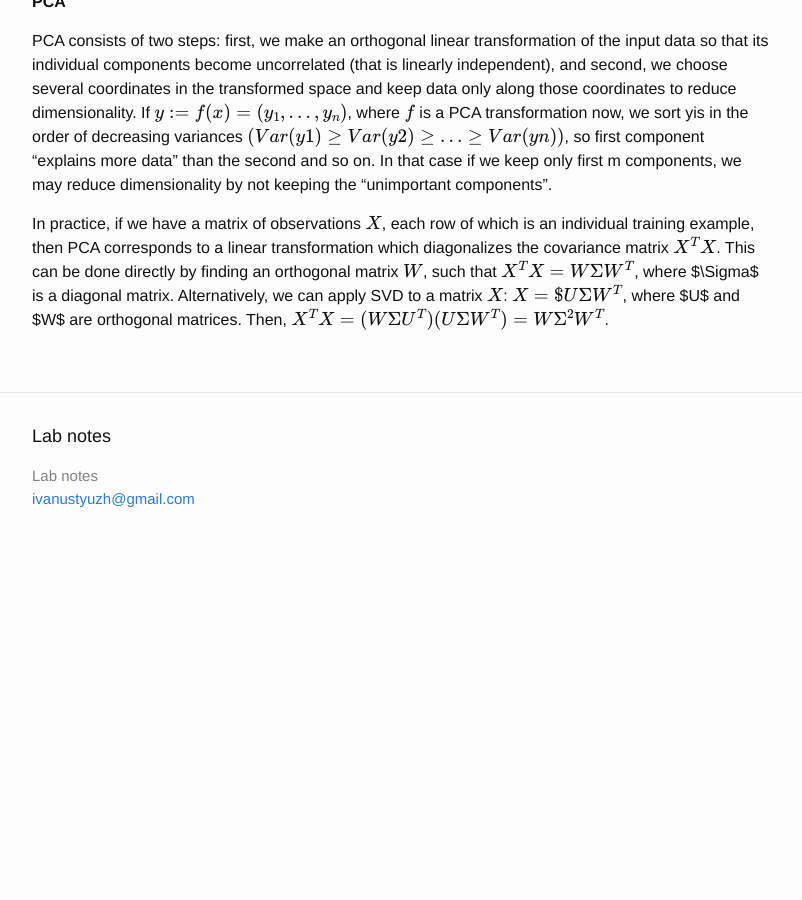
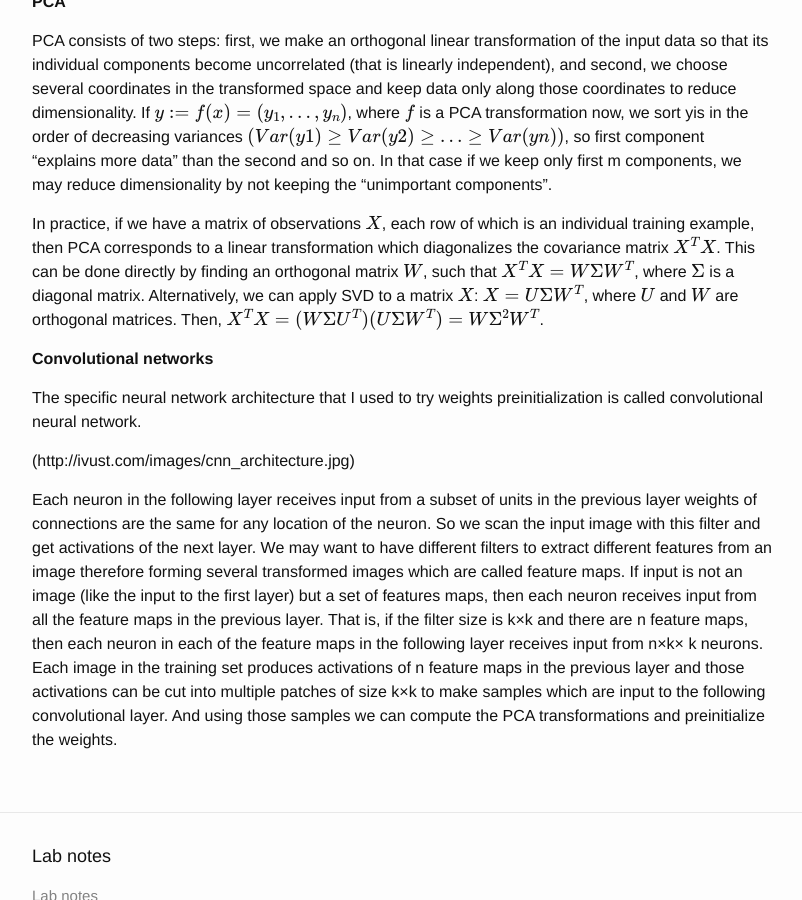
Before and after one commit to ivust/blog, a Jekyll site: the page built from _posts/2014-12-10-weights-preinitialization-in-a-convnet.md, in a window 1280 px wide and 900 px high, scrolled down 665 px. Shown: the whole window, without its empty margins (238-1040 px from the left). Built offline with Jekyll 4.4.1, drawn with Linux system fonts in a browser that asks for light colours; formulas are drawn with MathJax 3; before the commit the page ends 1235 px from its top, so only the background shows below that.

Commit message:
update post

```diff
--- a/_posts/2014-12-10-weights-preinitialization-in-a-convnet.md
+++ b/_posts/2014-12-10-weights-preinitialization-in-a-convnet.md
@@ -12,4 +12,12 @@
 
 PCA consists of two steps: first, we make an orthogonal linear transformation of the input data so that its individual components become uncorrelated (that is linearly independent), and second, we choose several coordinates in the transformed space and keep data only along those coordinates to reduce dimensionality. If $$y := f(x) = (y_1, \ldots ,y_n)$$, where $$f$$ is a PCA transformation now, we sort yis in the order of decreasing variances $$(Var(y1) \geq Var(y2) \geq \ldots \geq Var(yn))$$, so first component "explains more data" than the second and so on. In that case if we keep only first m components, we may reduce dimensionality by not keeping the "unimportant components".
 
-In practice, if we have a matrix of observations $$X$$, each row of which is an individual training example, then PCA corresponds to a linear transformation which diagonalizes the covariance matrix $$X^{T}X$$. This can be done directly by finding an orthogonal matrix $$W$$, such that $$X^{T}X = W \Sigma W^T$$, where $\Sigma$ is a diagonal matrix. Alternatively, we can apply SVD to a matrix $$X$$: $$X = $U \Sigma W^T$$, where $U$ and $W$ are orthogonal matrices. Then, $$X^T X = (W \Sigma U^T)(U \Sigma W^T) = W \Sigma^2 W^T$$.
+In practice, if we have a matrix of observations $$X$$, each row of which is an individual training example, then PCA corresponds to a linear transformation which diagonalizes the covariance matrix $$X^{T}X$$. This can be done directly by finding an orthogonal matrix $$W$$, such that $$X^{T}X = W \Sigma W^T$$, where $$\Sigma$$ is a diagonal matrix. Alternatively, we can apply SVD to a matrix $$X$$: $$X = U \Sigma W^T$$, where $$U$$ and $$W$$ are orthogonal matrices. Then, $$X^T X = (W \Sigma U^T)(U \Sigma W^T) = W \Sigma^2 W^T$$.
+
+**Convolutional networks**
+
+The specific neural network architecture that I used to try weights preinitialization is called convolutional neural network.
+
+({{ site.url }}/images/cnn_architecture.jpg)
+
+Each neuron in the following layer receives input from a subset of units in the previous layer weights of connections are the same for any location of the neuron. So we scan the input image with this filter and get activations of the next layer. We may want to have different filters to extract different features from an image therefore forming several transformed images which are called feature maps. If input is not an image (like the input to the first layer) but a set of features maps, then each neuron receives input from all the feature maps in the previous layer. That is, if the filter size is k×k and there are n feature maps, then each neuron in each of the feature maps in the following layer receives input from n×k× k neurons. Each image in the training set produces activations of n feature maps in the previous layer and those activations can be cut into multiple patches of size k×k to make samples which are input to the following convolutional layer. And using those samples we can compute the PCA transformations and preinitialize the weights.
```
